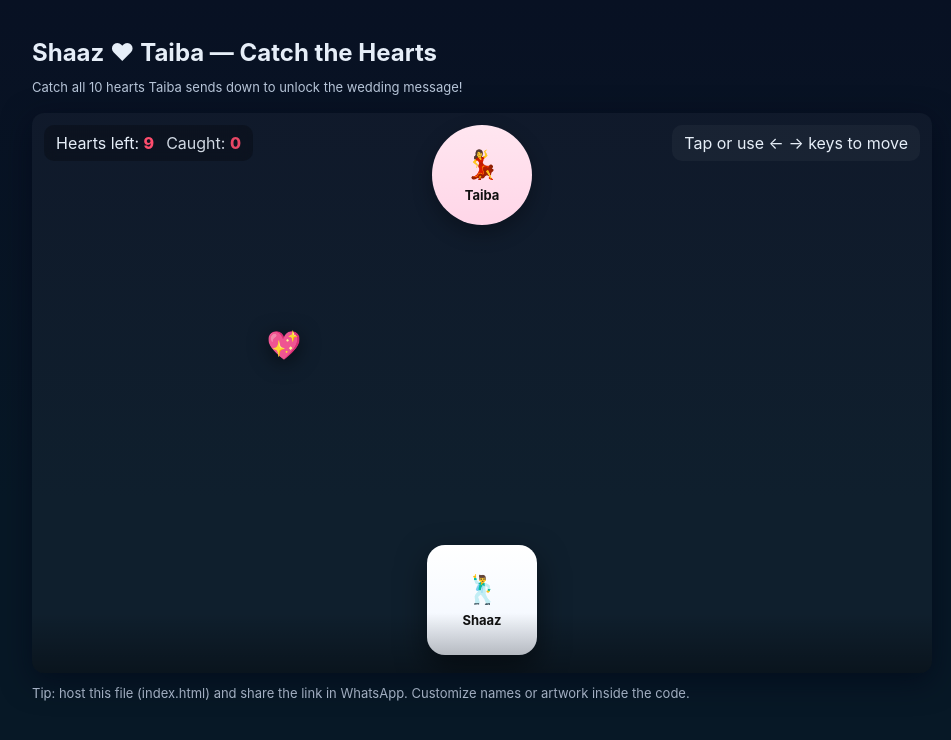
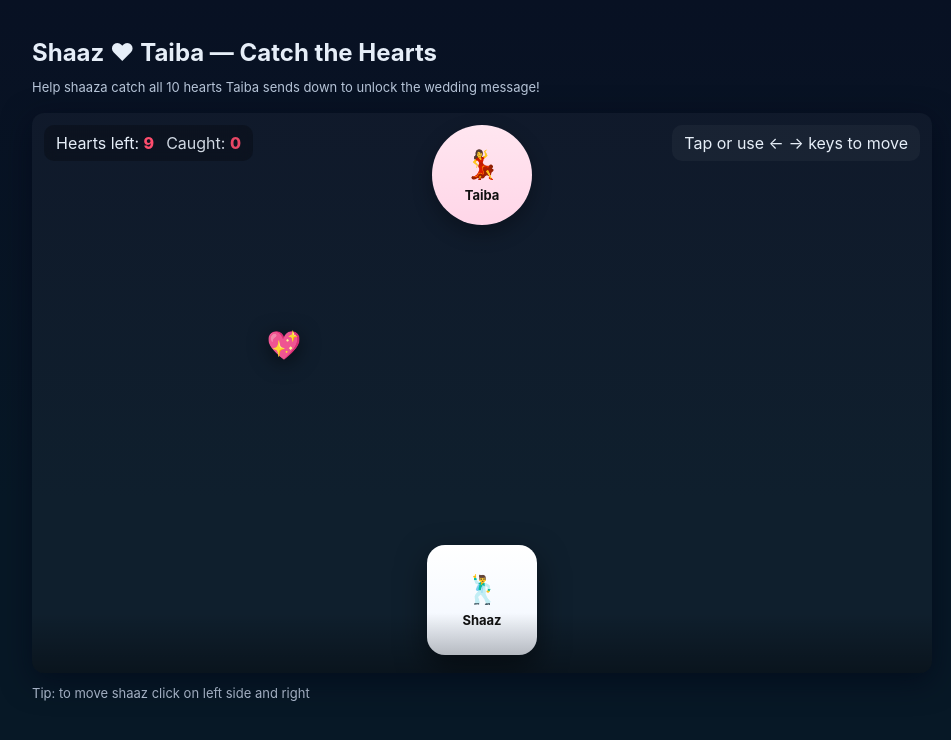
Before and after one commit to shibaadka/shaaztaibaGame, a plain HTML site: page index.html in a window 1280 px wide. Shown: the whole page, without its empty margins (158-1109 px from the left). Drawn offline with Linux system fonts and the light colour scheme.

Commit message:
Update index.html

```diff
--- a/index.html
+++ b/index.html
@@ -35,7 +35,7 @@
 <body>
   <div class="wrap">
     <h2 style="margin:0 0 12px">Shaaz ♥ Taiba — Catch the Hearts</h2>
-    <p class="small" style="margin:0 0 18px">Catch all 10 hearts Taiba sends down to unlock the wedding message!</p>
+    <p class="small" style="margin:0 0 18px">Help shaaza catch all 10 hearts Taiba sends down to unlock the wedding message!</p>
 
     <div class="stage" id="stage">
       <div class="sky" id="sky"></div>
@@ -74,7 +74,7 @@
 
     </div>
 
-    <p class="small" style="margin-top:12px">Tip: host this file (index.html) and share the link in WhatsApp. Customize names or artwork inside the code.</p>
+    <p class="small" style="margin-top:12px">Tip: to move shaaz click on left side and right</p>
   </div>
 
   <script>
```
